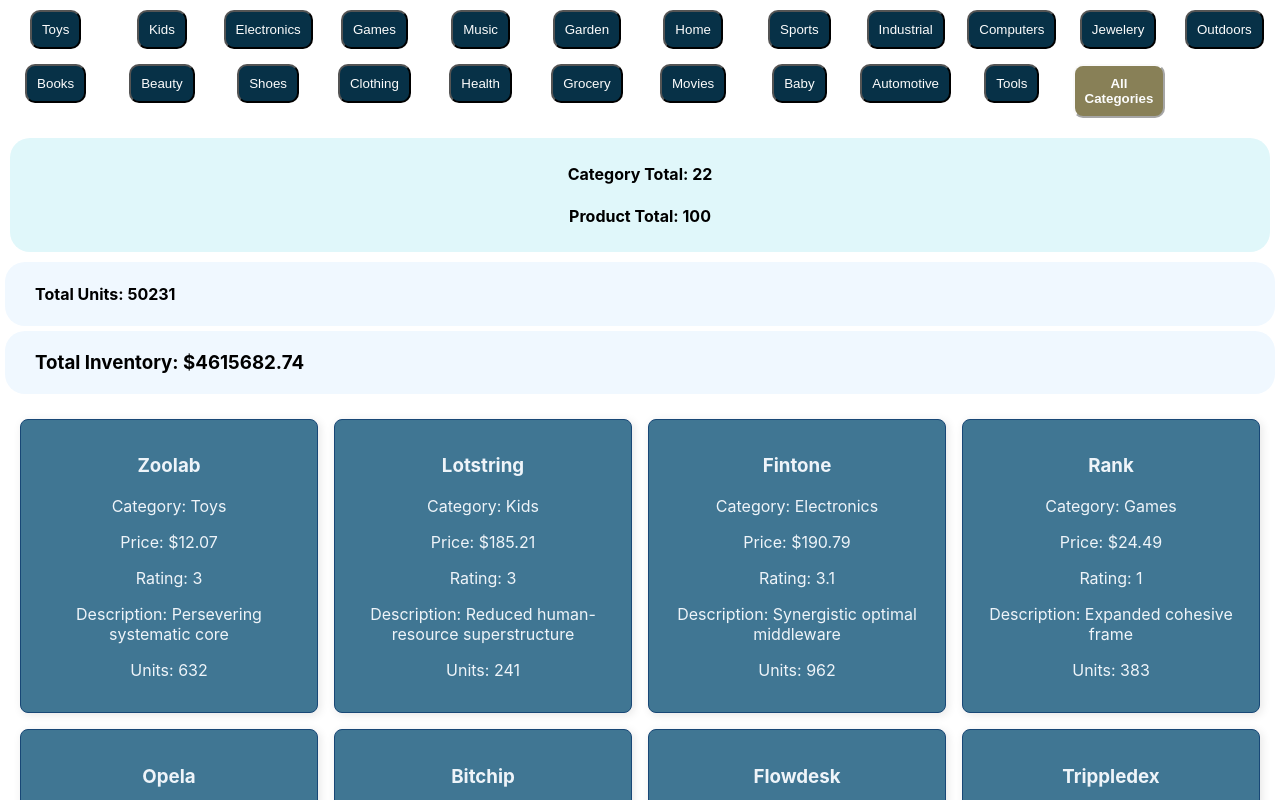
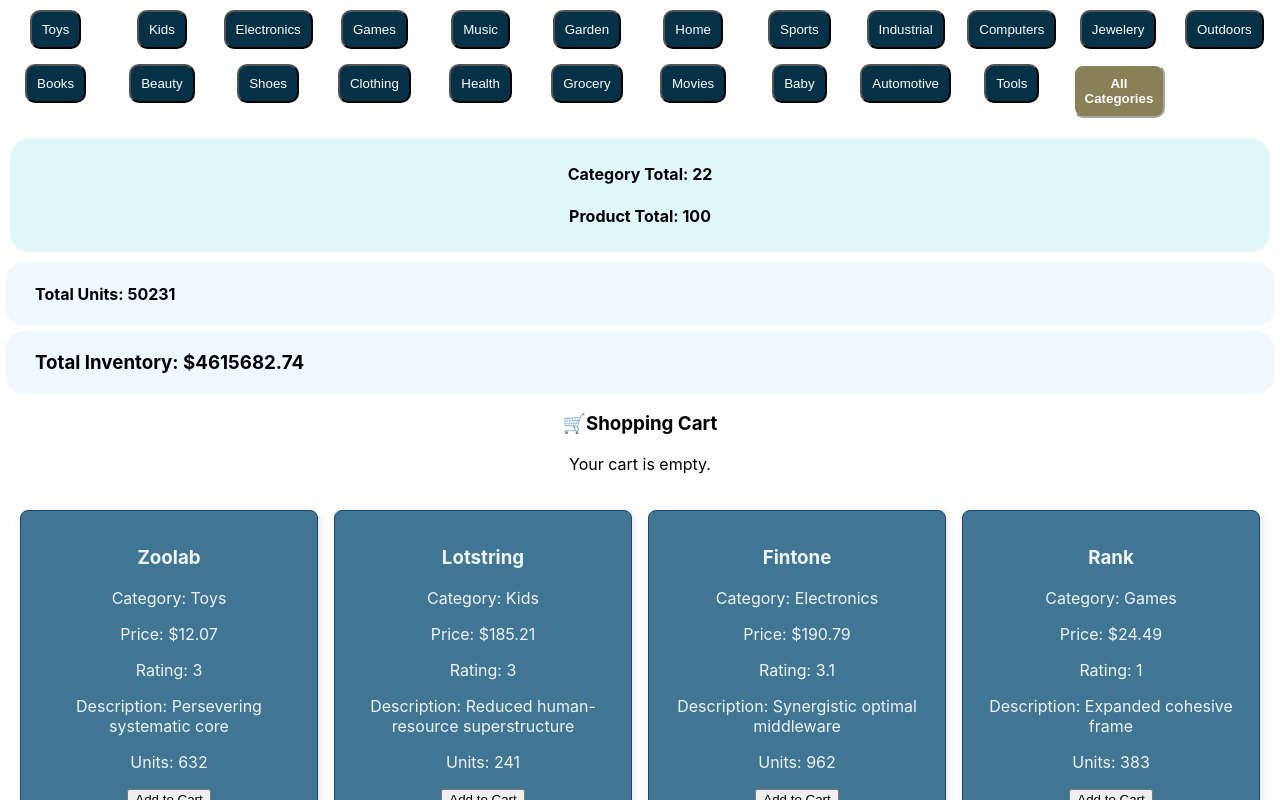
Before and after one commit to xcbhx/react-product-list, a React (Create React App) app: page / in a window 1280 px wide. Shown: the top 800 px of the page. Built offline with nearby package versions, Linux system fonts and the light colour scheme.

Commit message:
added cart

```diff
--- a/src/App.js
+++ b/src/App.js
@@ -1,17 +1,35 @@
 import './App.css';
-import { useState } from 'react';
+import { useState, useMemo } from 'react';
 import data, { uniqueWords } from './data';
 import CategoryButton from './Component/CategoryButton/CategoryButton';
 import ProductCard from './Component/ProductCard/ProductCard';
 import TotalCount from './Component/TotalCount/TotalCount';
 import TotalUnits from './Component/TotalUnits/TotalUnits';
 import TotalInventory from './Component/TotalInventory/TotalInventory';
+import Cart from './Component/Cart/Cart';
 
 function App() {
   const [selectedCategory, setSelectedCategory] = useState("All Categories");
+  const [shoppingCart, setShoppingCart] = useState([]);
 
   const handleCategorySelect = (category) => {
     setSelectedCategory(category);
+  };
+
+  const handleShoppingCart = (product) => {
+    setShoppingCart(prevCart => {
+      const exisitingProduct = prevCart.find(item => item.id === product.id);
+
+      if (exisitingProduct) {
+        return prevCart.map(item =>
+          item.id === product.id
+            ? {...item, quantity: item.quantity + 1 }
+            : item
+        );
+      } else {
+        return [...prevCart, { ...product, quantity: 1}];
+      }
+    });
   };
 
   const filterProducts = selectedCategory === 'All Categories'
@@ -20,12 +38,19 @@ function App() {
 
   const totalUnits = filterProducts.reduce((sum, product) => sum + product.units, 0);
 
-  const totalInventoryValue = filterProducts.reduce((sum, product) => {
-    const priceString = product.price.replace(/[^0-9.]/g, '');
-    const price = parseFloat(priceString) || 0;
-    const units = parseInt(product.units) || 0;
-    return sum + (price * units);
-  }, 0);
+  const totalInventoryValue = useMemo(() => {
+    const products = selectedCategory === 'All Categories'
+      ? data
+      : data.filter(product => product.category === selectedCategory);
+
+    return products.reduce((sum, product) => {
+      const priceString = product.price.replace(/[^0-9.]/g, '');
+      const price = parseFloat(priceString) || 0;
+      const units = parseInt(product.units) || 0;
+      return sum + (price * units);
+    }, 0);
+  }, [selectedCategory]);
+
 
   return (
     <div className="App">
@@ -44,11 +69,20 @@ function App() {
       <TotalUnits countUnits={totalUnits} />
       <TotalInventory inventoryCount={totalInventoryValue} />
 
+      <Cart shoppingCart={shoppingCart} />
+
       <div className='ProductGrid'>
         {filterProducts.map((product) => {
-          return <ProductCard key={product.id} product={product}/>
+          return (
+            <ProductCard
+            key={product.id}
+            product={product}
+            onAddToCart={handleShoppingCart}
+            />
+          );
         })}
       </div>
+
     </div>
   );
 }
--- /dev/null
+++ b/src/Component/Cart/Cart.jsx
@@ -0,0 +1,19 @@
+
+function Cart({ shoppingCart }) {
+  return (
+    <div>
+      <h3>🛒Shopping Cart</h3>
+      {shoppingCart.length === 0 ? (
+        <p>Your cart is empty.</p>
+      ): (
+        shoppingCart.map((product) => (
+          <div key={product.id}>
+            <p>{product.name} - {product.price} ⌇ Qty: {product.quantity}</p>
+          </div>
+        ))
+      )}
+    </div>
+  )
+}
+
+export default Cart;
--- a/src/Component/ProductCard/ProductCard.jsx
+++ b/src/Component/ProductCard/ProductCard.jsx
@@ -1,6 +1,6 @@
 import './ProductCard.css'
 
-function ProductCard({ product }) {
+function ProductCard({ product, onAddToCart }) {
   return (
     <div key={product.id} className='ProductCard'>
       <h3>{product.name}</h3>
@@ -9,6 +9,7 @@ function ProductCard({ product }) {
       <p>Rating: {product.rating}</p>
       <p>Description: {product.description}</p>
       <p>Units: {product.units}</p>
+      <button onClick={() => onAddToCart(product)}>Add to Cart</button>
     </div>
   )
 };
```
